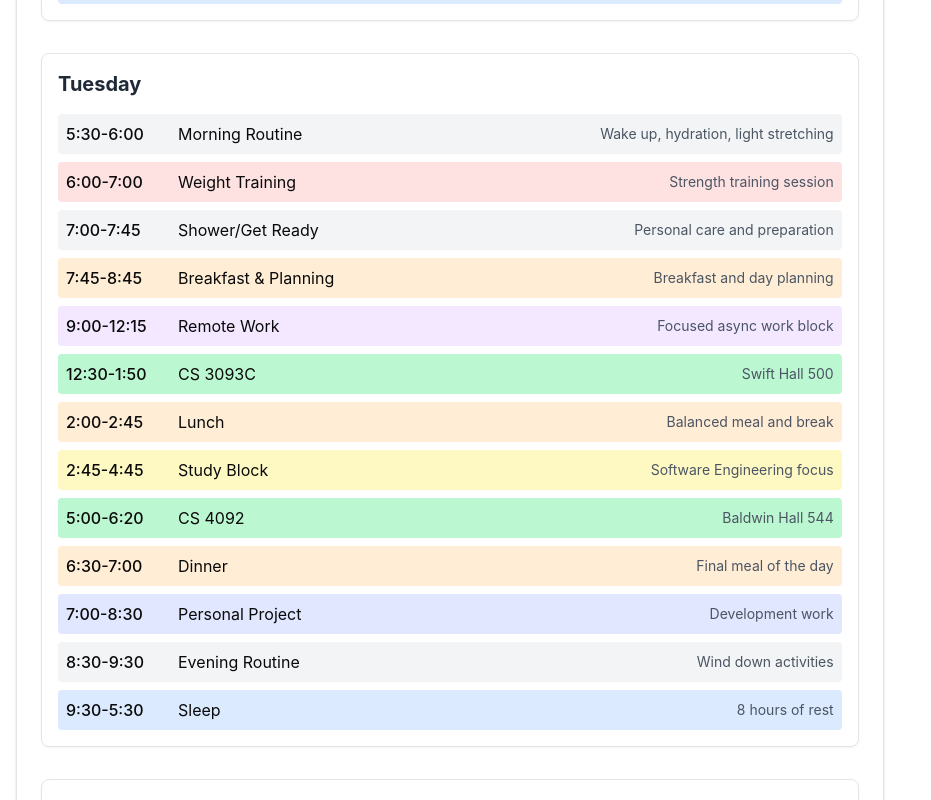
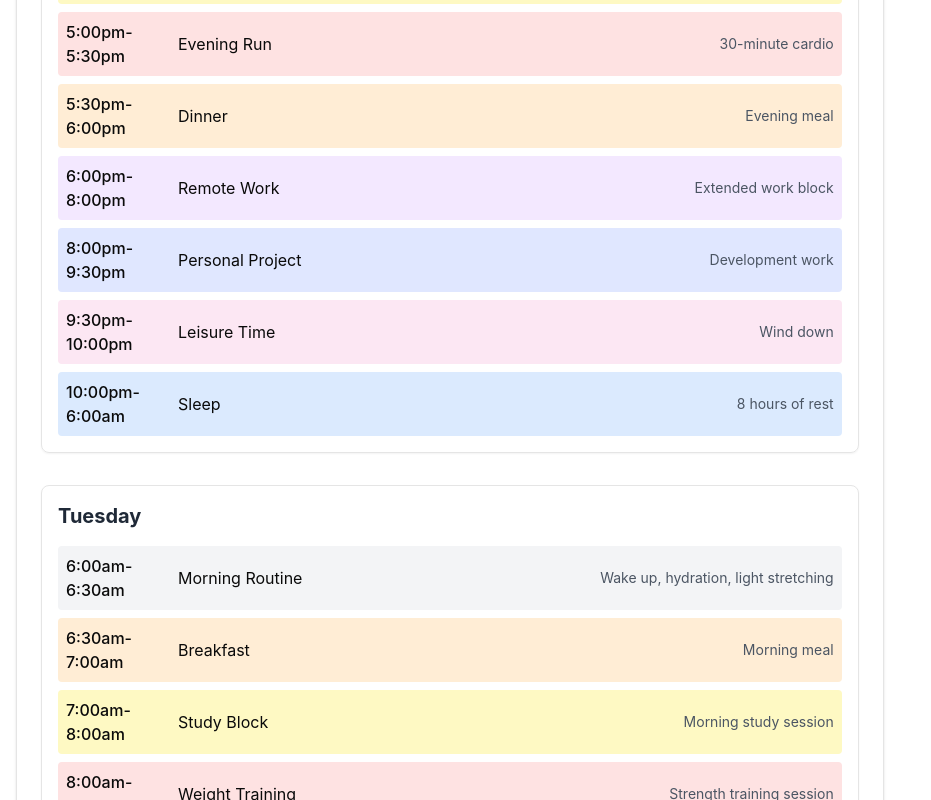
Before and after one commit to Tbeck09/Scheduler, a React (Vite) app: page / in a window 1280 px wide. Shown: the part 1020-1820 px from the top of the page, without its empty margins (0-931 px from the left). Built offline with nearby package versions, Linux system fonts and the light colour scheme.

Commit message:
Week 1/Fixed issues with aws

```diff
--- a/src/App.tsx
+++ b/src/App.tsx
@@ -1,4 +1,5 @@
 import { Card, CardHeader, CardTitle, CardContent } from '@/components/ui/card';
+
 
 // Define activity types as a constant object
 const ActivityTypes = {
@@ -59,118 +60,123 @@ const WeeklySchedule = () => {
 
     const schedule: Schedule = {
         Monday: [
-            { time: '5:30-6:00', activity: 'Morning Routine', type: 'routine', details: 'Wake up, hydration, light stretching' },
-            { time: '6:00-7:00', activity: 'Weight Training', type: 'workout', details: 'Strength training session' },
-            { time: '7:00-7:45', activity: 'Shower/Get Ready', type: 'routine', details: 'Personal care and preparation' },
-            { time: '7:45-8:45', activity: 'Breakfast & Transit', type: 'meals', details: 'Breakfast and travel to campus' },
-            { time: '9:05-10:00', activity: 'PD 2050', type: 'class', details: 'Swift Hall 516' },
-            { time: '10:00-11:00', activity: 'Study Block', type: 'study', details: 'Review PD 2050 material' },
-            { time: '11:15-12:10', activity: 'CS 4065', type: 'class', details: 'Swift Hall 800' },
-            { time: '12:15-1:00', activity: 'Lunch', type: 'meals', details: 'Balanced meal and short break' },
-            { time: '1:00-2:15', activity: 'Remote Work', type: 'work', details: 'Async work block' },
-            { time: '2:30-3:25', activity: 'CS 4071', type: 'class', details: 'Baldwin Hall 544' },
-            { time: '3:30-5:00', activity: 'Study Block', type: 'study', details: 'CS coursework focus' },
-            { time: '5:00-5:30', activity: 'Evening Run', type: 'workout', details: '30-minute cardio' },
-            { time: '5:45-6:30', activity: 'Dinner', type: 'meals', details: 'Final meal of the day' },
-            { time: '6:30-8:30', activity: 'Personal Project', type: 'project', details: 'Coding and development' },
-            { time: '8:30-9:30', activity: 'Evening Routine', type: 'routine', details: 'Wind down activities' },
-            { time: '9:30-5:30', activity: 'Sleep', type: 'sleep', details: '8 hours of rest' }
+            { time: '6:00am-6:30am', activity: 'Morning Routine', type: 'routine', details: 'Wake up, hydration, light stretching' },
+            { time: '6:30am-7:00am', activity: 'Breakfast', type: 'meals', details: 'Morning meal' },
+            { time: '7:00am-8:00am', activity: 'Study Block', type: 'study', details: 'Morning study session' },
+            { time: '8:00am-9:00am', activity: 'Weight Training', type: 'workout', details: 'Strength training session' },
+            { time: '9:05am-10:00am', activity: 'PD 2050', type: 'class', details: 'Swift Hall 516' },
+            { time: '10:00am-11:00am', activity: 'Study Block', type: 'study', details: 'Review PD 2050 material' },
+            { time: '11:15am-12:10pm', activity: 'CS 4065', type: 'class', details: 'Swift Hall 800' },
+            { time: '12:15pm-12:45pm', activity: 'Lunch', type: 'meals', details: 'Quick meal' },
+            { time: '12:45pm-2:15pm', activity: 'Remote Work', type: 'work', details: 'Async work block' },
+            { time: '2:30pm-3:25pm', activity: 'CS 4071', type: 'class', details: 'Baldwin Hall 544' },
+            { time: '3:30pm-5:00pm', activity: 'Study Block', type: 'study', details: 'CS coursework focus' },
+            { time: '5:00pm-5:30pm', activity: 'Evening Run', type: 'workout', details: '30-minute cardio' },
+            { time: '5:30pm-6:00pm', activity: 'Dinner', type: 'meals', details: 'Evening meal' },
+            { time: '6:00pm-8:00pm', activity: 'Remote Work', type: 'work', details: 'Extended work block' },
+            { time: '8:00pm-9:30pm', activity: 'Personal Project', type: 'project', details: 'Development work' },
+            { time: '9:30pm-10:00pm', activity: 'Leisure Time', type: 'leisure', details: 'Wind down' },
+            { time: '10:00pm-6:00am', activity: 'Sleep', type: 'sleep', details: '8 hours of rest' }
         ],
         Tuesday: [
-            { time: '5:30-6:00', activity: 'Morning Routine', type: 'routine', details: 'Wake up, hydration, light stretching' },
-            { time: '6:00-7:00', activity: 'Weight Training', type: 'workout', details: 'Strength training session' },
-            { time: '7:00-7:45', activity: 'Shower/Get Ready', type: 'routine', details: 'Personal care and preparation' },
-            { time: '7:45-8:45', activity: 'Breakfast & Planning', type: 'meals', details: 'Breakfast and day planning' },
-            { time: '9:00-12:15', activity: 'Remote Work', type: 'work', details: 'Focused async work block' },
-            { time: '12:30-1:50', activity: 'CS 3093C', type: 'class', details: 'Swift Hall 500' },
-            { time: '2:00-2:45', activity: 'Lunch', type: 'meals', details: 'Balanced meal and break' },
-            { time: '2:45-4:45', activity: 'Study Block', type: 'study', details: 'Software Engineering focus' },
-            { time: '5:00-6:20', activity: 'CS 4092', type: 'class', details: 'Baldwin Hall 544' },
-            { time: '6:30-7:00', activity: 'Dinner', type: 'meals', details: 'Final meal of the day' },
-            { time: '7:00-8:30', activity: 'Personal Project', type: 'project', details: 'Development work' },
-            { time: '8:30-9:30', activity: 'Evening Routine', type: 'routine', details: 'Wind down activities' },
-            { time: '9:30-5:30', activity: 'Sleep', type: 'sleep', details: '8 hours of rest' }
+            { time: '6:00am-6:30am', activity: 'Morning Routine', type: 'routine', details: 'Wake up, hydration, light stretching' },
+            { time: '6:30am-7:00am', activity: 'Breakfast', type: 'meals', details: 'Morning meal' },
+            { time: '7:00am-8:00am', activity: 'Study Block', type: 'study', details: 'Morning study session' },
+            { time: '8:00am-9:00am', activity: 'Weight Training', type: 'workout', details: 'Strength training session' },
+            { time: '9:00am-12:00pm', activity: 'Remote Work', type: 'work', details: 'Focused work block' },
+            { time: '12:30pm-1:50pm', activity: 'CS 3093C', type: 'class', details: 'Swift Hall 500' },
+            { time: '2:00pm-2:30pm', activity: 'Lunch', type: 'meals', details: 'Quick meal' },
+            { time: '2:30pm-4:30pm', activity: 'Study Block', type: 'study', details: 'Software Engineering focus' },
+            { time: '4:30pm-5:00pm', activity: 'Evening Run', type: 'workout', details: '30-minute cardio' },
+            { time: '5:00pm-5:30pm', activity: 'Dinner', type: 'meals', details: 'Evening meal' },
+            { time: '5:30pm-6:20pm', activity: 'CS 4092', type: 'class', details: 'Baldwin Hall 544' },
+            { time: '6:30pm-8:30pm', activity: 'Study Block', type: 'study', details: 'Evening study session' },
+            { time: '8:30pm-9:30pm', activity: 'Leisure Time', type: 'leisure', details: 'Free time' },
+            { time: '10:00pm-6:00am', activity: 'Sleep', type: 'sleep', details: '8 hours of rest' }
         ],
         Wednesday: [
-            { time: '5:30-6:00', activity: 'Morning Routine', type: 'routine', details: 'Wake up, hydration, light stretching' },
-            { time: '6:00-7:00', activity: 'Weight Training', type: 'workout', details: 'Strength training session' },
-            { time: '7:00-7:45', activity: 'Shower/Get Ready', type: 'routine', details: 'Personal care and preparation' },
-            { time: '7:45-8:45', activity: 'Breakfast & Study', type: 'meals', details: 'Breakfast and review' },
-            { time: '9:00-11:00', activity: 'Remote Work', type: 'work', details: 'Async work block' },
-            { time: '11:15-12:10', activity: 'CS 4065', type: 'class', details: 'Swift Hall 800' },
-            { time: '12:15-1:00', activity: 'Lunch', type: 'meals', details: 'Balanced meal' },
-            { time: '1:00-2:15', activity: 'Study Block', type: 'study', details: 'Coursework focus' },
-            { time: '2:30-3:25', activity: 'CS 4071', type: 'class', details: 'Baldwin Hall 544' },
-            { time: '3:30-5:00', activity: 'Study Block', type: 'study', details: 'CS coursework focus' },
-            { time: '5:00-5:30', activity: 'Evening Run', type: 'workout', details: '30-minute cardio' },
-            { time: '5:45-6:30', activity: 'Dinner', type: 'meals', details: 'Final meal of the day' },
-            { time: '6:30-8:30', activity: 'Leisure Time', type: 'leisure', details: 'Free time' },
-            { time: '8:30-9:30', activity: 'Evening Routine', type: 'routine', details: 'Wind down activities' },
-            { time: '9:30-5:30', activity: 'Sleep', type: 'sleep', details: '8 hours of rest' }
+            { time: '6:00am-6:30am', activity: 'Morning Routine', type: 'routine', details: 'Wake up, hydration, light stretching' },
+            { time: '6:30am-7:00am', activity: 'Breakfast', type: 'meals', details: 'Morning meal' },
+            { time: '7:00am-8:00am', activity: 'Study Block', type: 'study', details: 'Morning study session' },
+            { time: '8:00am-9:00am', activity: 'Weight Training', type: 'workout', details: 'Strength training session' },
+            { time: '9:00am-11:00am', activity: 'Remote Work', type: 'work', details: 'Focused work block' },
+            { time: '11:15am-12:10pm', activity: 'CS 4065', type: 'class', details: 'Swift Hall 800' },
+            { time: '12:15pm-12:45pm', activity: 'Lunch', type: 'meals', details: 'Quick meal' },
+            { time: '12:45pm-2:15pm', activity: 'Study Block', type: 'study', details: 'Coursework focus' },
+            { time: '2:30pm-3:25pm', activity: 'CS 4071', type: 'class', details: 'Baldwin Hall 544' },
+            { time: '3:30pm-5:00pm', activity: 'Study Block', type: 'study', details: 'CS coursework focus' },
+            { time: '5:00pm-5:30pm', activity: 'Evening Run', type: 'workout', details: '30-minute cardio' },
+            { time: '5:30pm-6:00pm', activity: 'Dinner', type: 'meals', details: 'Evening meal' },
+            { time: '6:00pm-8:00pm', activity: 'Remote Work', type: 'work', details: 'Extended work block' },
+            { time: '8:00pm-9:00pm', activity: 'Personal Project', type: 'project', details: 'Development work' },
+            { time: '9:00pm-10:00pm', activity: 'Leisure Time', type: 'leisure', details: 'Free time' },
+            { time: '10:00pm-6:00am', activity: 'Sleep', type: 'sleep', details: '8 hours of rest' }
         ],
         Thursday: [
-            { time: '5:30-6:00', activity: 'Morning Routine', type: 'routine', details: 'Wake up, hydration, light stretching' },
-            { time: '6:00-7:00', activity: 'Weight Training', type: 'workout', details: 'Strength training session' },
-            { time: '7:00-7:45', activity: 'Shower/Get Ready', type: 'routine', details: 'Personal care and preparation' },
-            { time: '7:45-8:45', activity: 'Breakfast & Planning', type: 'meals', details: 'Breakfast and day planning' },
-            { time: '9:00-12:15', activity: 'Remote Work', type: 'work', details: 'Focused async work block' },
-            { time: '12:30-1:50', activity: 'CS 3093C', type: 'class', details: 'Swift Hall 500' },
-            { time: '2:00-2:45', activity: 'Lunch', type: 'meals', details: 'Balanced meal and break' },
-            { time: '2:45-4:45', activity: 'Study Block', type: 'study', details: 'Software Engineering focus' },
-            { time: '5:00-6:20', activity: 'CS 4092', type: 'class', details: 'Baldwin Hall 544' },
-            { time: '6:30-7:00', activity: 'Dinner', type: 'meals', details: 'Final meal of the day' },
-            { time: '7:00-8:30', activity: 'Personal Project', type: 'project', details: 'Development work' },
-            { time: '8:30-9:30', activity: 'Evening Routine', type: 'routine', details: 'Wind down activities' },
-            { time: '9:30-5:30', activity: 'Sleep', type: 'sleep', details: '8 hours of rest' }
+            { time: '6:00am-6:30am', activity: 'Morning Routine', type: 'routine', details: 'Wake up, hydration, light stretching' },
+            { time: '6:30am-7:00am', activity: 'Breakfast', type: 'meals', details: 'Morning meal' },
+            { time: '7:00am-8:00am', activity: 'Study Block', type: 'study', details: 'Morning study session' },
+            { time: '8:00am-9:00am', activity: 'Weight Training', type: 'workout', details: 'Strength training session' },
+            { time: '9:00am-12:00pm', activity: 'Remote Work', type: 'work', details: 'Focused work block' },
+            { time: '12:30pm-1:50pm', activity: 'CS 3093C', type: 'class', details: 'Swift Hall 500' },
+            { time: '2:00pm-2:30pm', activity: 'Lunch', type: 'meals', details: 'Quick meal' },
+            { time: '2:30pm-4:30pm', activity: 'Study Block', type: 'study', details: 'Software Engineering focus' },
+            { time: '4:30pm-5:00pm', activity: 'Evening Run', type: 'workout', details: '30-minute cardio' },
+            { time: '5:00pm-5:30pm', activity: 'Dinner', type: 'meals', details: 'Evening meal' },
+            { time: '5:30pm-6:20pm', activity: 'CS 4092', type: 'class', details: 'Baldwin Hall 544' },
+            { time: '6:30pm-8:30pm', activity: 'Study Block', type: 'study', details: 'Evening study session' },
+            { time: '8:30pm-9:30pm', activity: 'Personal Project', type: 'project', details: 'Development work' },
+            { time: '9:30pm-10:00pm', activity: 'Leisure Time', type: 'leisure', details: 'Wind down' },
+            { time: '10:00pm-6:00am', activity: 'Sleep', type: 'sleep', details: '8 hours of rest' }
         ],
         Friday: [
-            { time: '5:30-6:00', activity: 'Morning Routine', type: 'routine', details: 'Wake up, hydration, light stretching' },
-            { time: '6:00-7:00', activity: 'Weight Training', type: 'workout', details: 'Strength training session' },
-            { time: '7:00-7:45', activity: 'Shower/Get Ready', type: 'routine', details: 'Personal care and preparation' },
-            { time: '7:45-8:45', activity: 'Breakfast & Transit', type: 'meals', details: 'Breakfast and travel to campus' },
-            { time: '9:00-11:00', activity: 'Study Block', type: 'study', details: 'Review week\'s material' },
-            { time: '11:15-12:10', activity: 'CS 4065', type: 'class', details: 'Swift Hall 800' },
-            { time: '12:15-1:00', activity: 'Lunch', type: 'meals', details: 'Balanced meal and short break' },
-            { time: '1:00-2:15', activity: 'Remote Work', type: 'work', details: 'Async work block' },
-            { time: '2:30-3:25', activity: 'CS 4071', type: 'class', details: 'Baldwin Hall 544' },
-            { time: '3:30-5:00', activity: 'Study Block', type: 'study', details: 'CS coursework focus' },
-            { time: '5:00-5:30', activity: 'Evening Run', type: 'workout', details: '30-minute cardio' },
-            { time: '5:45-6:30', activity: 'Dinner', type: 'meals', details: 'Final meal of the day' },
-            { time: '6:30-8:30', activity: 'Leisure Time', type: 'leisure', details: 'Free time for social activities' },
-            { time: '8:30-9:30', activity: 'Evening Routine', type: 'routine', details: 'Wind down activities' },
-            { time: '9:30-5:30', activity: 'Sleep', type: 'sleep', details: '8 hours of rest' }
+            { time: '6:00am-6:30am', activity: 'Morning Routine', type: 'routine', details: 'Wake up, hydration, light stretching' },
+            { time: '6:30am-7:00am', activity: 'Breakfast', type: 'meals', details: 'Morning meal' },
+            { time: '7:00am-8:00am', activity: 'Study Block', type: 'study', details: 'Morning study session' },
+            { time: '8:00am-9:00am', activity: 'Weight Training', type: 'workout', details: 'Strength training session' },
+            { time: '9:00am-11:00am', activity: 'Study Block', type: 'study', details: 'Extended morning study' },
+            { time: '11:15am-12:10pm', activity: 'CS 4065', type: 'class', details: 'Swift Hall 800' },
+            { time: '12:15pm-12:45pm', activity: 'Lunch', type: 'meals', details: 'Quick meal' },
+            { time: '12:45pm-2:15pm', activity: 'Remote Work', type: 'work', details: 'Async work block' },
+            { time: '2:30pm-3:25pm', activity: 'CS 4071', type: 'class', details: 'Baldwin Hall 544' },
+            { time: '3:30pm-5:00pm', activity: 'Study Block', type: 'study', details: 'CS coursework focus' },
+            { time: '5:00pm-5:30pm', activity: 'Evening Run', type: 'workout', details: '30-minute cardio' },
+            { time: '5:30pm-6:00pm', activity: 'Dinner', type: 'meals', details: 'Evening meal' },
+            { time: '6:00pm-8:00pm', activity: 'Remote Work', type: 'work', details: 'Extended work block' },
+            { time: '8:00pm-9:30pm', activity: 'Personal Project', type: 'project', details: 'Development work' },
+            { time: '9:30pm-10:00pm', activity: 'Leisure Time', type: 'leisure', details: 'Wind down' },
+            { time: '10:00pm-6:00am', activity: 'Sleep', type: 'sleep', details: '8 hours of rest' }
         ],
         Saturday: [
-            { time: '7:00-8:00', activity: 'Sleep Extended', type: 'sleep', details: 'Extra hour of rest' },
-            { time: '8:00-8:30', activity: 'Morning Routine', type: 'routine', details: 'Relaxed wake-up routine' },
-            { time: '8:30-9:30', activity: 'Weight Training', type: 'workout', details: 'Optional strength session' },
-            { time: '9:30-10:15', activity: 'Breakfast', type: 'meals', details: 'Relaxed breakfast' },
-            { time: '10:30-1:30', activity: 'Remote Work', type: 'work', details: 'Extended work block' },
-            { time: '1:30-2:15', activity: 'Lunch', type: 'meals', details: 'Balanced meal' },
-            { time: '2:30-4:30', activity: 'Study Block', type: 'study', details: 'Weekly review and assignments' },
-            { time: '4:30-5:00', activity: 'Evening Run', type: 'workout', details: 'Optional cardio' },
-            { time: '5:00-6:30', activity: 'Personal Project', type: 'project', details: 'Extended development time' },
-            { time: '6:30-7:00', activity: 'Dinner', type: 'meals', details: 'Final meal of the day' },
-            { time: '7:00-9:30', activity: 'Leisure Time', type: 'leisure', details: 'Free time for social activities' },
-            { time: '9:30-7:00', activity: 'Sleep', type: 'sleep', details: 'Extended rest period' }
+            { time: '7:00am-7:30am', activity: 'Morning Routine', type: 'routine', details: 'Wake up routine' },
+            { time: '7:30am-8:00am', activity: 'Breakfast', type: 'meals', details: 'Morning meal' },
+            { time: '8:00am-9:00am', activity: 'Study Block', type: 'study', details: 'Morning study' },
+            { time: '9:00am-10:00am', activity: 'Weight Training', type: 'workout', details: 'Strength training session' },
+            { time: '10:00am-12:00pm', activity: 'Study Block', type: 'study', details: 'Extended morning study' },
+            { time: '12:00pm-12:30pm', activity: 'Lunch', type: 'meals', details: 'Quick meal' },
+            { time: '12:30pm-4:00pm', activity: 'Remote Work', type: 'work', details: 'Extended work block' },
+            { time: '4:00pm-4:30pm', activity: 'Evening Run', type: 'workout', details: '30-minute cardio' },
+            { time: '4:30pm-5:00pm', activity: 'Dinner', type: 'meals', details: 'Evening meal' },
+            { time: '5:00pm-7:00pm', activity: 'Study Block', type: 'study', details: 'Evening study session' },
+            { time: '7:00pm-8:30pm', activity: 'Personal Project', type: 'project', details: 'Extended development time' },
+            { time: '8:30pm-10:00pm', activity: 'Leisure Time', type: 'leisure', details: 'Free time for social activities' },
+            { time: '10:00pm-7:00am', activity: 'Sleep', type: 'sleep', details: 'Extended rest period' }
         ],
         Sunday: [
-            { time: '7:00-8:00', activity: 'Sleep Extended', type: 'sleep', details: 'Extra hour of rest' },
-            { time: '8:00-8:30', activity: 'Morning Routine', type: 'routine', details: 'Relaxed wake-up routine' },
-            { time: '8:30-9:15', activity: 'Breakfast', type: 'meals', details: 'Relaxed breakfast' },
-            { time: '9:30-12:30', activity: 'Remote Work', type: 'work', details: 'Extended work block' },
-            { time: '12:30-1:30', activity: 'Lunch', type: 'meals', details: 'Balanced meal' },
-            { time: '1:30-4:30', activity: 'Study Block', type: 'study', details: 'Week ahead preparation' },
-            { time: '4:30-5:00', activity: 'Evening Run', type: 'workout', details: 'Optional cardio' },
-            { time: '5:00-6:00', activity: 'Week Planning', type: 'routine', details: 'Prepare for week ahead' },
-            { time: '6:00-6:30', activity: 'Meal Prep', type: 'routine', details: 'Prepare meals for week' },
-            { time: '6:30-7:00', activity: 'Dinner', type: 'meals', details: 'Final meal of the day' },
-            { time: '7:00-8:30', activity: 'Personal Project', type: 'project', details: 'Development work' },
-            { time: '8:30-9:30', activity: 'Evening Routine', type: 'routine', details: 'Wind down activities' },
-            { time: '9:30-5:30', activity: 'Sleep', type: 'sleep', details: '8 hours of rest' }
-        ]
-    };
-
+            { time: '7:00am-7:30am', activity: 'Morning Routine', type: 'routine', details: 'Wake up routine' },
+            { time: '7:30am-8:00am', activity: 'Breakfast', type: 'meals', details: 'Morning meal' },
+            { time: '8:00am-9:00am', activity: 'Study Block', type: 'study', details: 'Morning study' },
+            { time: '9:00am-10:00am', activity: 'Weight Training', type: 'workout', details: 'Strength training session' },
+            { time: '10:00am-12:00pm', activity: 'Study Block', type: 'study', details: 'Extended morning study' },
+            { time: '12:00pm-12:30pm', activity: 'Lunch', type: 'meals', details: 'Quick meal' },
+            { time: '12:30pm-4:00pm', activity: 'Remote Work', type: 'work', details: 'Extended work block' },
+            { time: '4:00pm-4:30pm', activity: 'Evening Run', type: 'workout', details: '30-minute cardio' },
+            { time: '4:30pm-5:00pm', activity: 'Dinner', type: 'meals', details: 'Evening meal' },
+            { time: '5:00pm-7:00pm', activity: 'Study Block', type: 'study', details: 'Evening study session' },
+            { time: '7:00pm-8:30pm', activity: 'Personal Project', type: 'project', details: 'Development work' },
+            { time: '8:30pm-10:00pm', activity: 'Leisure Time', type: 'leisure', details: 'Free time and wind down' },
+            { time: '10:00pm-7:00am', activity: 'Sleep', type: 'sleep', details: 'Extended rest period' }
+        ],}
 
 
     return (
@@ -182,7 +188,6 @@ const WeeklySchedule = () => {
                 </CardHeader>
                 <CardContent>
                     {/* Legend */}
-                    // First, let's modify how we use ActivityTypes in our legend rendering:
 
                     <div className="flex flex-wrap gap-4 mb-4 p-4 bg-gray-50 rounded-lg">
                         {(Object.entries(activityColors) as [ActivityType, string][]).map(([type, color]) => (
@@ -229,6 +234,7 @@ const WeeklySchedule = () => {
                             <div>Exercise: 7.5 hours</div>
                             <div>Personal Project: 10 hours</div>
                             <div>Sleep: 56-60 hours</div>
+                            <div></div>
                         </div>
                     </div>
                 </CardContent>
```
